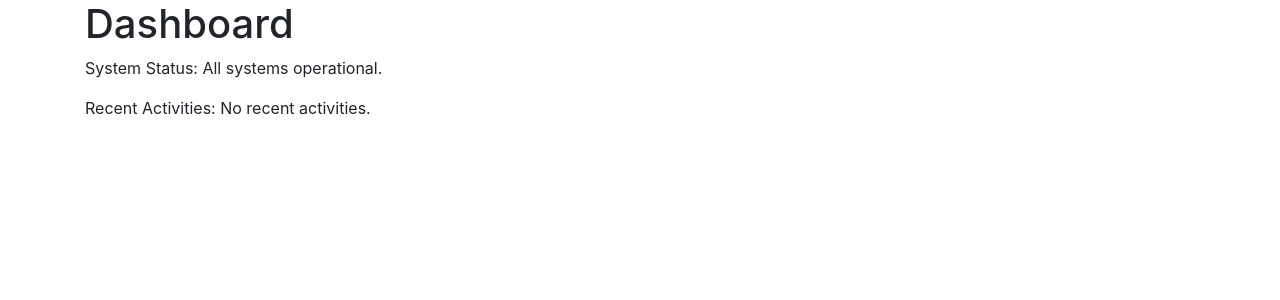
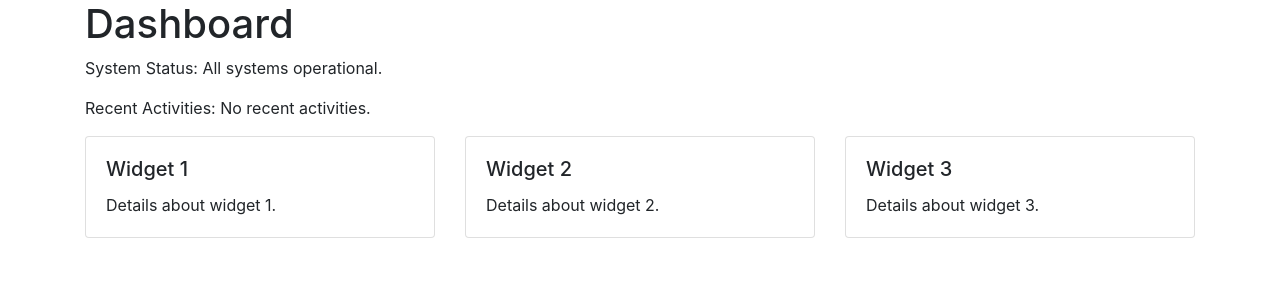
Before and after one commit to ProjectZeroDays/Gods-Wrath, a Flask app: page / in a window 1280 px wide. Shown: the part 56-356 px from the top of the page. Run offline with Flask 3, Linux system fonts and the light colour scheme; the visitor is signed in with stand-in values (Sample User, id 1); some libraries are stand-ins or nearby versions.

Commit message:
Update dashboard.html
Signed-off-by: PROJECT ZERO <56379955+ProjectZeroDays@users.noreply.github.com>

```diff
--- a/audit_tool/web/templates/dashboard.html
+++ b/audit_tool/web/templates/dashboard.html
@@ -6,5 +6,30 @@
 <h1>Dashboard</h1>
 <p>System Status: All systems operational.</p>
 <p>Recent Activities: No recent activities.</p>
-<!-- Add widgets and other dashboard elements here -->
+<div class="row">
+    <div class="col-md-4">
+        <div class="card">
+            <div class="card-body">
+                <h5 class="card-title">Widget 1</h5>
+                <p class="card-text">Details about widget 1.</p>
+            </div>
+        </div>
+    </div>
+    <div class="col-md-4">
+        <div class="card">
+            <div class="card-body">
+                <h5 class="card-title">Widget 2</h5>
+                <p class="card-text">Details about widget 2.</p>
+            </div>
+        </div>
+    </div>
+    <div class="col-md-4">
+        <div class="card">
+            <div class="card-body">
+                <h5 class="card-title">Widget 3</h5>
+                <p class="card-text">Details about widget 3.</p>
+            </div>
+        </div>
+    </div>
+</div>
 {% endblock %}
```
